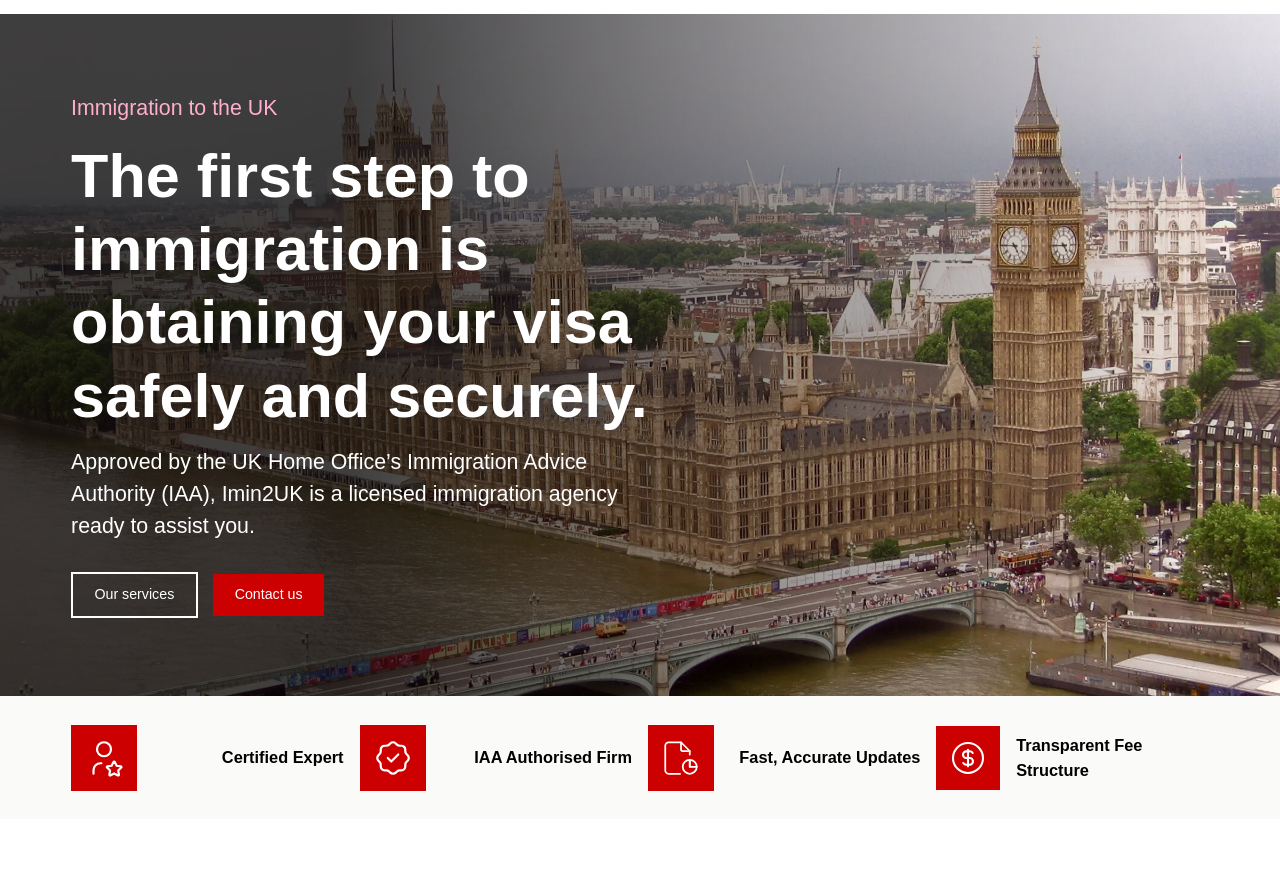
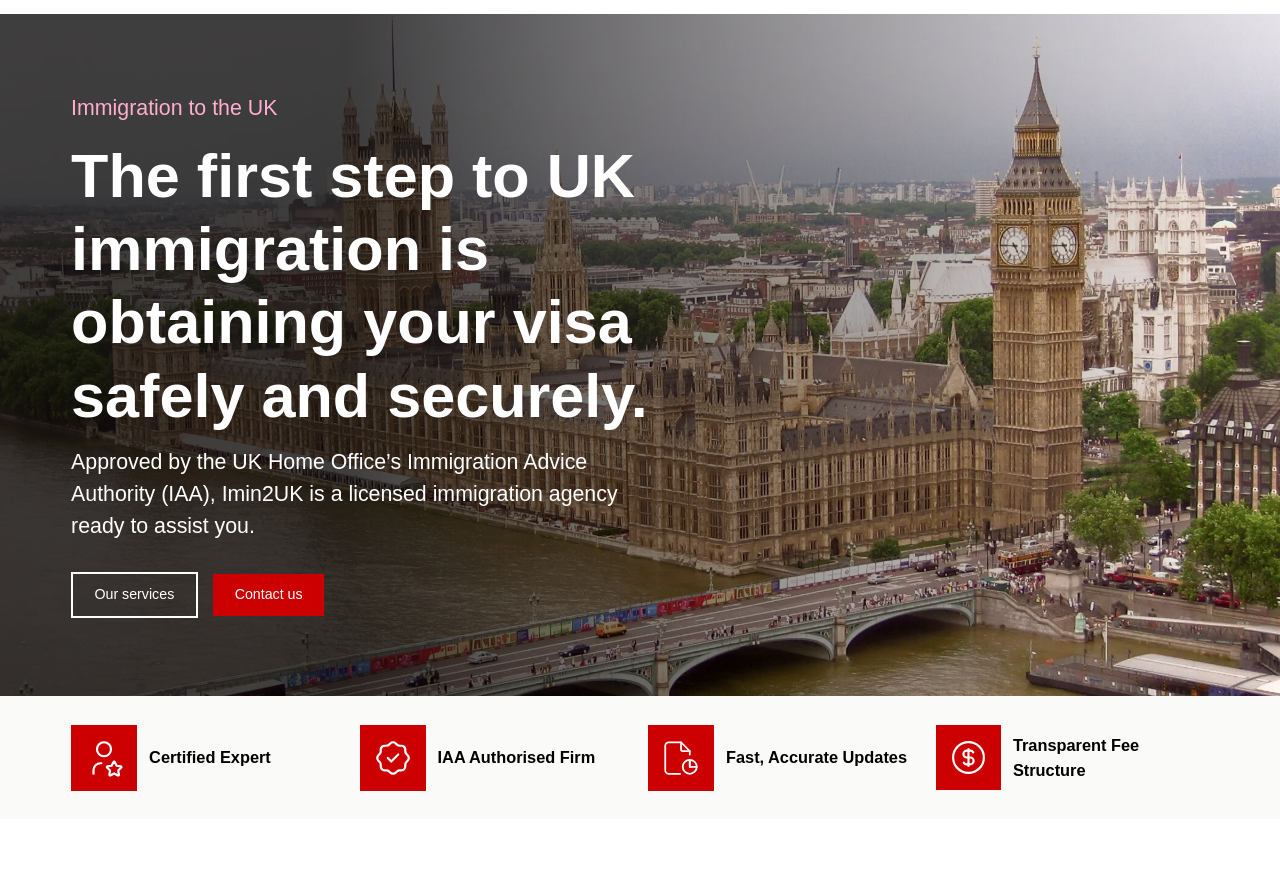
Before and after one commit to uxdjason/imin2uk, an Eleventy site: page home-en.njk in a window 1280 px wide. Shown: the part 73-952 px from the top of the page. Built offline with nearby package versions, Linux system fonts and the light colour scheme; Eleventy itself is replaced by a stand-in of ours; files that its build step writes are made by us from their sources; a web font is replaced by a local one.

Commit message:
홈 화면 css 오류 수정

```diff
--- a/css/main.css
+++ b/css/main.css
@@ -1894,8 +1894,9 @@ figcaption {
   grid-template-rows: auto auto;
   grid-template-columns: 1fr 1fr;
   grid-auto-columns: 1fr;
-  justify-content: space-between;
+  justify-content: flex-start;
   align-items: center;
+  gap: 12px;
   display: flex;
 }
 
--- a/home-en.njk
+++ b/home-en.njk
@@ -129,7 +129,7 @@ permalink: /en/
             <div class="here_block">
               <p class="hero-text-upper">Immigration to the UK</p>
               <div class="spacer-small"></div>
-              <p class="hero-text"><strong>The first step to immigration is obtaining your visa safely and
+              <p class="hero-text"><strong>The first step to UK immigration is obtaining your visa safely and
                   securely.</strong></p>
               <div class="spacer-small"></div>
               <div class="text-block-5">Approved by the UK Home Office’s Immigration Advice Authority (IAA), Imin2UK is
```
